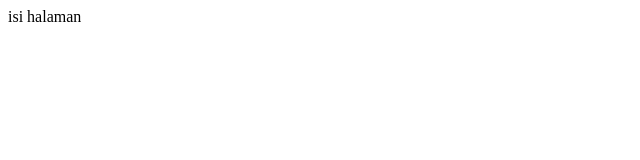
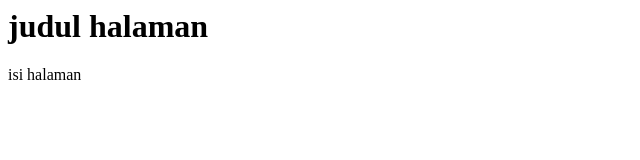
Before and after one commit to Wahyun8/Web-program, a plain HTML site: page 1.html in a window 1280 px wide. Shown: the whole page, without its empty margins (0-640 px from the left). Drawn offline with Linux system fonts and the light colour scheme.

Commit message:
Update 1.html

```diff
--- a/1.html
+++ b/1.html
@@ -3,6 +3,7 @@
     <title>judul halaman</title>
   </head>
   <body>
-    isi halaman
+    <h1>judul halaman</h1>
+    <p>isi halaman</p>
   </body>
 </html>
```
